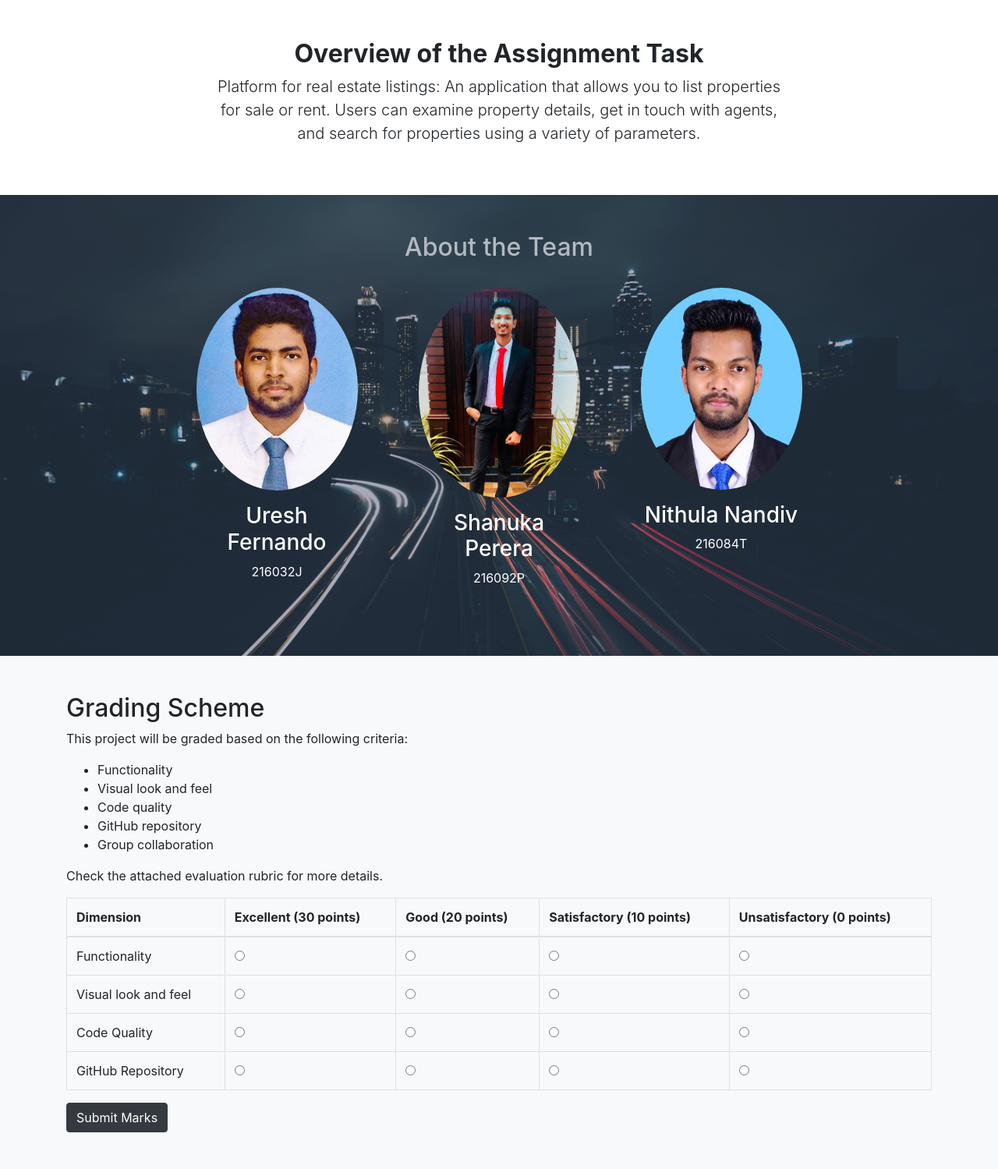
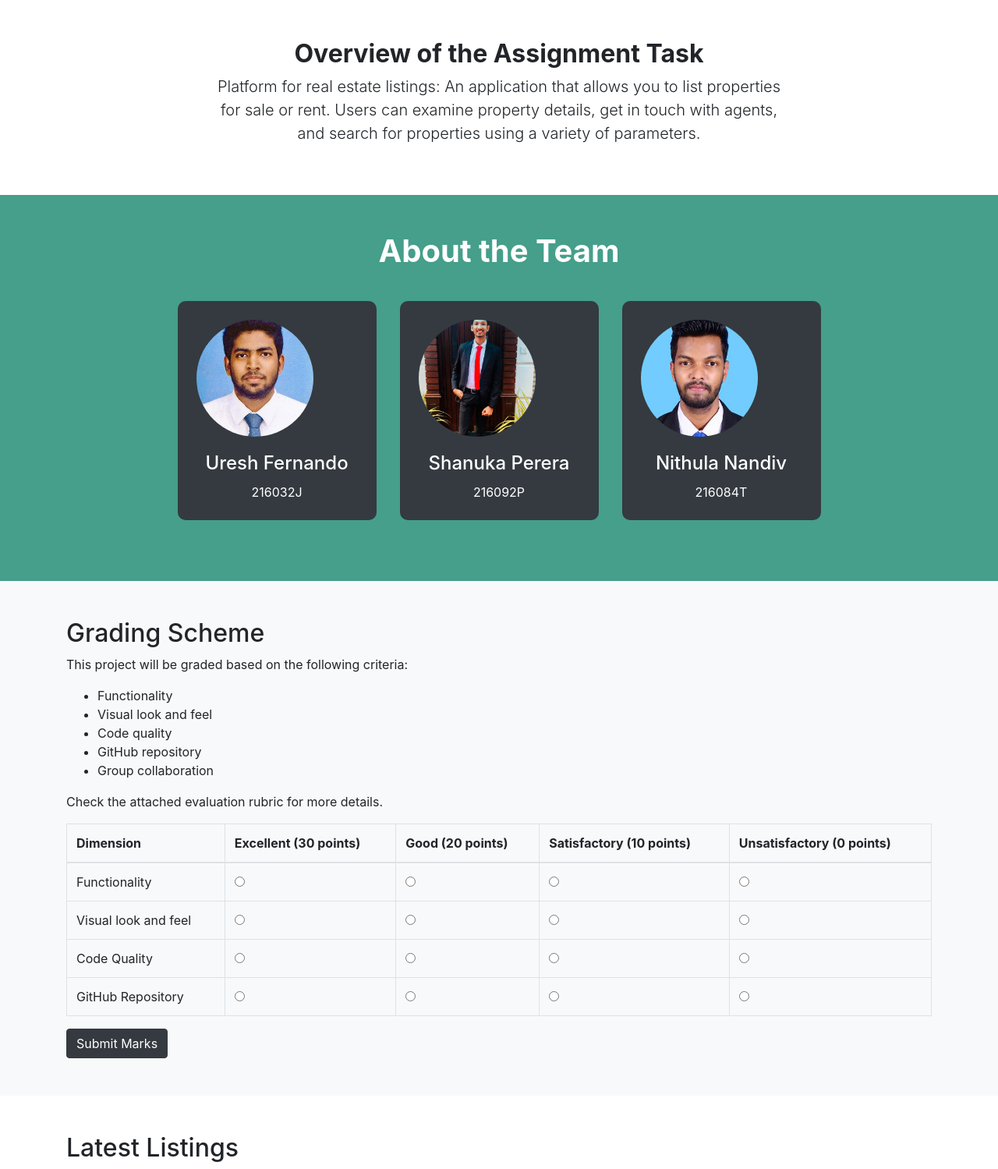
Before and after one commit to R3dkiller/BAD_Group05_Project, a Django app: page /en/ in a window 1280 px wide. Shown: the part 858-2357 px from the top of the page at 78% size. Run offline with Django 3.2, Linux system fonts and the light colour scheme; data comes from the database, SQL or seed files in the repository; some libraries are stand-ins or nearby versions.

Commit message:
Photos edited

```diff
--- a/project/static/css/style.css
+++ b/project/static/css/style.css
@@ -371,3 +371,58 @@
 .smaller-text {
   font-size: 30px;
 }
+
+#team {
+  padding: 50px 0;
+  background-color: #6c757d; /* This is the Bootstrap bg-secondary color */
+  color: #ffffff; /* This is the Bootstrap text-white color */
+}
+
+#team h2 {
+  margin-bottom: 40px;
+  font-size: 2.5em;
+  font-weight: bold;
+}
+
+.team-box {
+  background-color: #343a40; /* Dark background for the team boxes */
+  border-radius: 10px;
+  padding: 20px;
+  margin-bottom: 30px;
+  transition: transform 0.3s ease-in-out;
+}
+
+.team-box:hover {
+  transform: scale(1.05);
+}
+
+.team-photo {
+  background-size: cover;
+  background-position: center;
+  border-radius: 50%;
+  width: 150px;
+  height: 150px;
+  margin-bottom: 20px;
+}
+
+#uresh-photo {
+  background-image: url('../img/uresh.png');
+}
+
+#shanuka-photo {
+  background-image: url('../img/shanuka.png');
+}
+
+#nithula-photo {
+  background-image: url('../img/nithula.png');
+}
+
+.team-box h3 {
+  font-size: 1.5em;
+  margin-bottom: 10px;
+}
+
+.team-box p {
+  font-size: 1em;
+  margin-bottom: 0;
+}
--- a/templates/core/index.html
+++ b/templates/core/index.html
@@ -58,27 +58,27 @@
 </section>
 
 <!-- about the team -->
-<section id="services" class="py-5 bg-secondary text-white">
+<section id="team" class="py-5 bg-secondary text-white">
   <div class="container">
     <h2 class="text-center">{{ _("About the Team") }}</h2>
     <div class="row text-center justify-content-center">
       <div class="col-12 col-md-3">
         <div class="team-box p-4">
-          <img src="/project/static/img/uresh.jpeg" alt="Uresh Fernando" class="img-fluid rounded-circle mb-3">
+          <div class="team-photo" id="uresh-photo"></div>
           <h3>Uresh Fernando</h3>
           <p>216032J</p>
         </div>
       </div>
       <div class="col-12 col-md-3">
         <div class="team-box p-4">
-          <img src="/project/static/img/shanuka.jpeg" alt="Shanuka Perera" class="img-fluid rounded-circle mb-3">
+          <div class="team-photo" id="shanuka-photo"></div>
           <h3>Shanuka Perera</h3>
           <p>216092P</p>
         </div>
       </div>
       <div class="col-12 col-md-3">
         <div class="team-box p-4">
-          <img src="/project/static/img/nithula.jpeg" alt="Nithula Nandiv" class="img-fluid rounded-circle mb-3">
+          <div class="team-photo" id="nithula-photo"></div>
           <h3>Nithula Nandiv</h3>
           <p>216084T</p>
         </div>
```
Also changed, not shown: project/static/img/nithula.jpeg (deleted), project/static/img/nithula.png (added), project/static/img/shanuka.jpeg (deleted), project/static/img/shanuka.png (added), project/static/img/uresh.jpeg (deleted), project/static/img/uresh.png (added).
